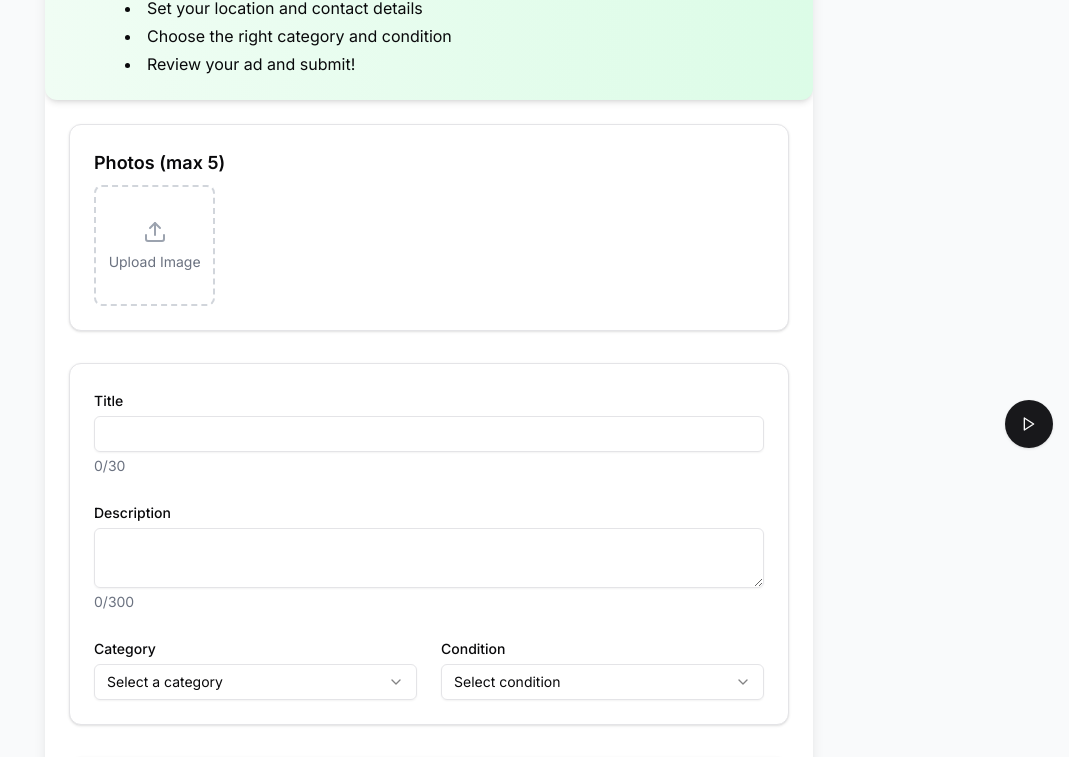
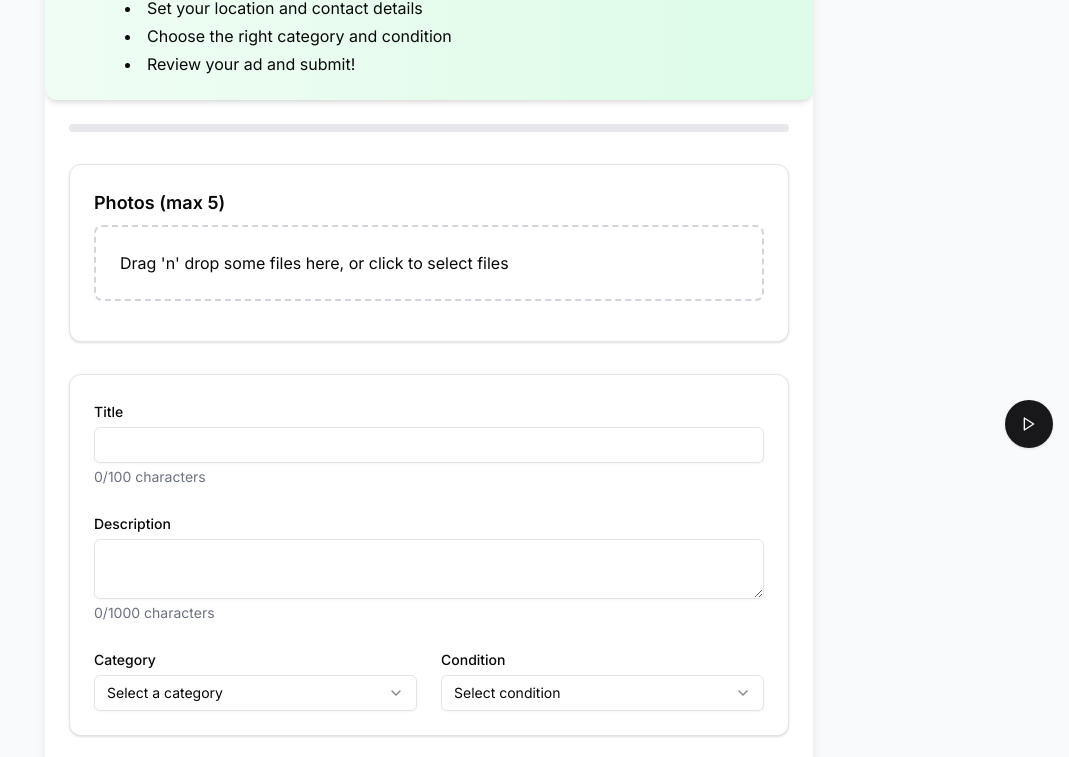
Before and after one commit to Desk888/grabit-ui, a Next.js app: page /new_product in a window 1280 px wide. Shown: the part 336-1093 px from the top of the page, without its empty margins (211-1280 px from the left). Built offline with nearby package versions, Linux system fonts and the light colour scheme.

Commit message:
fixed alert-dialog.tsx component for className issue

```diff
--- a/components/ui/alert-dialog.tsx
+++ b/components/ui/alert-dialog.tsx
@@ -11,11 +11,10 @@ const AlertDialog = AlertDialogPrimitive.Root
 const AlertDialogTrigger = AlertDialogPrimitive.Trigger
 
 const AlertDialogPortal = ({
-  className,
   children,
   ...props
 }: AlertDialogPrimitive.AlertDialogPortalProps) => (
-  <AlertDialogPrimitive.Portal className={cn(className)} {...props}>
+  <AlertDialogPrimitive.Portal {...props}>
     <div className="fixed inset-0 z-50 flex items-end justify-center sm:items-center">
       {children}
     </div>
--- a/package.json
+++ b/package.json
@@ -16,6 +16,7 @@
     "@radix-ui/react-avatar": "^1.1.1",
     "@radix-ui/react-dropdown-menu": "^2.1.2",
     "@radix-ui/react-label": "^2.1.0",
+    "@radix-ui/react-progress": "^1.1.0",
     "@radix-ui/react-select": "^2.1.2",
     "@radix-ui/react-separator": "^1.1.0",
     "@radix-ui/react-slot": "^1.1.0",
@@ -28,6 +29,7 @@
     "next": "^14.2.20",
     "react": "^18.3.1",
     "react-dom": "^18.3.1",
+    "react-dropzone": "^14.3.5",
     "react-hook-form": "^7.54.0",
     "shadcn": "^1.0.0",
     "shadcn-ui": "^0.9.4",
--- a/src/app/new_product/page.tsx
+++ b/src/app/new_product/page.tsx
@@ -1,6 +1,10 @@
+'use client'
+
 import CreateAdForm from '../../components/layout/CreateAdForm'
 import CreateAdHero from '@/components/layout/CreateAdHero'
 import AutoScroll from '@/components/layout/AutoScroll'
+import LivePreview from '@/components/layout/LivePreview'
+import { useState } from 'react'
 
 export default function CreateAdPage() {
   return (
@@ -12,7 +16,7 @@ export default function CreateAdPage() {
           </div>
           <CreateAdHero />
           <div className="p-6">
-            <CreateAdForm />
+            <CreateAdForm/>
           </div>
         </div>
       </main>
--- a/src/components/layout/CreateAdForm.tsx
+++ b/src/components/layout/CreateAdForm.tsx
@@ -1,8 +1,8 @@
 'use client'
 
-import { useState } from 'react'
+import { useState, useCallback } from 'react'
 import { useForm, Controller } from 'react-hook-form'
-import { Camera, X, Upload } from 'lucide-react'
+import { Camera, X, Upload, Eye, Save } from 'lucide-react'
 import { Input } from '@/components/ui/input'
 import { Textarea } from '@/components/ui/textarea'
 import { Button } from '@/components/ui/button'
@@ -10,6 +10,8 @@ import { Select, SelectContent, SelectItem, SelectTrigger, SelectValue } from '@
 import { Label } from '@/components/ui/label'
 import { Card, CardContent } from '@/components/ui/card'
 import { Separator } from '@/components/ui/separator'
+import { Progress } from '@/components/ui/progress'
+import { useDropzone } from 'react-dropzone'
 
 type FormData = {
   title: string
@@ -27,31 +29,59 @@ const conditions = ['Used - Fair', 'Used - Good', 'Used - Excellent', 'Brand New
 
 export default function CreateAdForm() {
   const [images, setImages] = useState<string[]>([])
-  const { control, handleSubmit, formState: { errors } } = useForm<FormData>()
+  const [progress, setProgress] = useState(0)
+  const { control, handleSubmit, watch, formState: { errors } } = useForm<FormData>()
+  const watchedFields = watch()
 
   const onSubmit = (data: FormData) => {
     console.log(data, images)
     // Here you would typically send the data to your backend
   }
 
-  const handleImageUpload = (e: React.ChangeEvent<HTMLInputElement>) => {
-    const files = e.target.files
-    if (files && files.length > 0 && images.length < 5) {
-      const newImages = Array.from(files).map(file => URL.createObjectURL(file))
-      setImages(prev => [...prev, ...newImages].slice(0, 5))
+  const onDrop = useCallback((acceptedFiles: File[]) => {
+    if (images.length + acceptedFiles.length > 5) {
+      alert('You can only upload a maximum of 5 images.')
+      return
     }
-  }
+    const newImages = acceptedFiles.map(file => URL.createObjectURL(file))
+    setImages(prev => [...prev, ...newImages])
+  }, [images])
+
+  const { getRootProps, getInputProps, isDragActive } = useDropzone({ onDrop, accept: {'image/*': []} })
 
   const removeImage = (index: number) => {
     setImages(prev => prev.filter((_, i) => i !== index))
   }
 
+  const calculateProgress = () => {
+    const totalFields = Object.keys(watchedFields).length + (images.length > 0 ? 1 : 0)
+    const filledFields = Object.values(watchedFields).filter(Boolean).length + (images.length > 0 ? 1 : 0)
+    const newProgress = (filledFields / totalFields) * 100
+    setProgress(newProgress)
+  }
+
+  const saveDraft = () => {
+    const draftData = { ...watchedFields, images }
+    localStorage.setItem('adDraft', JSON.stringify(draftData))
+    alert('Draft saved successfully!')
+  }
+
   return (
-    <form onSubmit={handleSubmit(onSubmit)} className="space-y-8">
+    <form onSubmit={handleSubmit(onSubmit)} onChange={calculateProgress} className="space-y-8">
+      <Progress value={progress} className="w-full bg-gray-200" />
+
       <Card>
         <CardContent className="p-6">
           <Label htmlFor="images" className="text-lg font-semibold mb-2 block">Photos (max 5)</Label>
-          <div className="grid grid-cols-2 md:grid-cols-5 gap-4">
+          <div {...getRootProps()} className="border-2 border-dashed border-gray-300 rounded-lg p-6 cursor-pointer">
+            <input {...getInputProps()} />
+            {isDragActive ? (
+              <p>Drop the files here ...</p>
+            ) : (
+              <p>Drag 'n' drop some files here, or click to select files</p>
+            )}
+          </div>
+          <div className="grid grid-cols-2 md:grid-cols-5 gap-4 mt-4">
             {images.map((img, index) => (
               <div key={index} className="relative aspect-square">
                 <img src={img} alt={`Uploaded ${index + 1}`} className="w-full h-full object-cover rounded-lg" />
@@ -64,20 +94,6 @@ export default function CreateAdForm() {
                 </button>
               </div>
             ))}
-            {images.length < 5 && (
-              <label className="aspect-square flex flex-col items-center justify-center border-2 border-dashed border-gray-300 rounded-lg cursor-pointer hover:border-green-500 transition-colors">
-                <Upload className="text-gray-400 mb-2" size={24} />
-                <span className="text-sm text-gray-500">Upload Image</span>
-                <input
-                  type="file"
-                  id="images"
-                  accept="image/*"
-                  multiple
-                  onChange={handleImageUpload}
-                  className="hidden"
-                />
-              </label>
-            )}
           </div>
         </CardContent>
       </Card>
@@ -89,28 +105,12 @@ export default function CreateAdForm() {
             <Controller
               name="title"
               control={control}
-              rules={{
-                required: 'Title is required',
-                maxLength: {
-                  value: 30,
-                  message: 'Title cannot exceed 30 characters'
-                }
-              }}
+              rules={{ required: 'Title is required', maxLength: 100 }}
               render={({ field }) => (
-                <>
-                  <Input
-                    id="title"
-                    {...field}
-                    className="mt-1"
-                    maxLength={30}
-                    onChange={(e) => {
-                      if (e.target.value.length <= 30) {
-                        field.onChange(e);
-                      }
-                    }}
-                  />
-                  <p className="text-sm text-gray-500 mt-1">{field.value?.length || 0}/30</p>
-                </>
+                <div>
+                  <Input id="title" {...field} className="mt-1" maxLength={100} />
+                  <p className="text-sm text-gray-500 mt-1">{field.value?.length || 0}/100 characters</p>
+                </div>
               )}
             />
             {errors.title && <p className="text-red-500 text-sm mt-1">{errors.title.message}</p>}
@@ -121,28 +121,12 @@ export default function CreateAdForm() {
             <Controller
               name="description"
               control={control}
-              rules={{
-                required: 'Description is required',
-                maxLength: {
-                  value: 300,
-                  message: 'Description cannot exceed 200 characters'
-                }
-              }}
+              rules={{ required: 'Description is required', maxLength: 1000 }}
               render={({ field }) => (
-                <>
-                  <Textarea
-                    id="description"
-                    {...field}
-                    className="mt-1"
-                    maxLength={300}
-                    onChange={(e) => {
-                      if (e.target.value.length <= 300) {
-                        field.onChange(e);
-                      }
-                    }}
-                  />
-                  <p className="text-sm text-gray-500 mt-1">{field.value?.length || 0}/300</p>
-                </>
+                <div>
+                  <Textarea id="description" {...field} className="mt-1" maxLength={1000} />
+                  <p className="text-sm text-gray-500 mt-1">{field.value?.length || 0}/1000 characters</p>
+                </div>
               )}
             />
             {errors.description && <p className="text-red-500 text-sm mt-1">{errors.description.message}</p>}
@@ -213,7 +197,6 @@ export default function CreateAdForm() {
                 control={control}
                 rules={{ required: 'Postcode is required' }}
                 render={({ field }) => <Input id="postcode" {...field} className="mt-1" />}
-
               />
               {errors.postcode && <p className="text-red-500 text-sm mt-1">{errors.postcode.message}</p>}
             </div>
@@ -251,8 +234,12 @@ export default function CreateAdForm() {
         </CardContent>
       </Card>
 
-      <div className="flex justify-center">
-        <Button type="submit" className="w-1/3 bg-[#2F892C] text-white hover:bg-[#246B22]">Create Ad</Button>
+      <div className="flex justify-between">
+        <Button type="button" variant="outline" onClick={saveDraft}>
+          <Save className="w-4 h-4 mr-2" />
+          Save Draft
+        </Button>
+        <Button type="submit" className="bg-[#2F892C] text-white hover:bg-[#246B22]">Create Ad</Button>
       </div>
     </form>
   )
--- /dev/null
+++ b/src/components/ui/progress.tsx
@@ -0,0 +1,28 @@
+"use client"
+
+import * as React from "react"
+import * as ProgressPrimitive from "@radix-ui/react-progress"
+
+import { cn } from "@/lib/utils"
+
+const Progress = React.forwardRef<
+  React.ElementRef<typeof ProgressPrimitive.Root>,
+  React.ComponentPropsWithoutRef<typeof ProgressPrimitive.Root>
+>(({ className, value, ...props }, ref) => (
+  <ProgressPrimitive.Root
+    ref={ref}
+    className={cn(
+      "relative h-2 w-full overflow-hidden rounded-full bg-primary/20",
+      className
+    )}
+    {...props}
+  >
+    <ProgressPrimitive.Indicator
+      className="h-full w-full flex-1 bg-primary transition-all"
+      style={{ transform: `translateX(-${100 - (value || 0)}%)` }}
+    />
+  </ProgressPrimitive.Root>
+))
+Progress.displayName = ProgressPrimitive.Root.displayName
+
+export { Progress }
```
Also changed, not shown: 1 other file (tests, documents, lock files or other folders).
